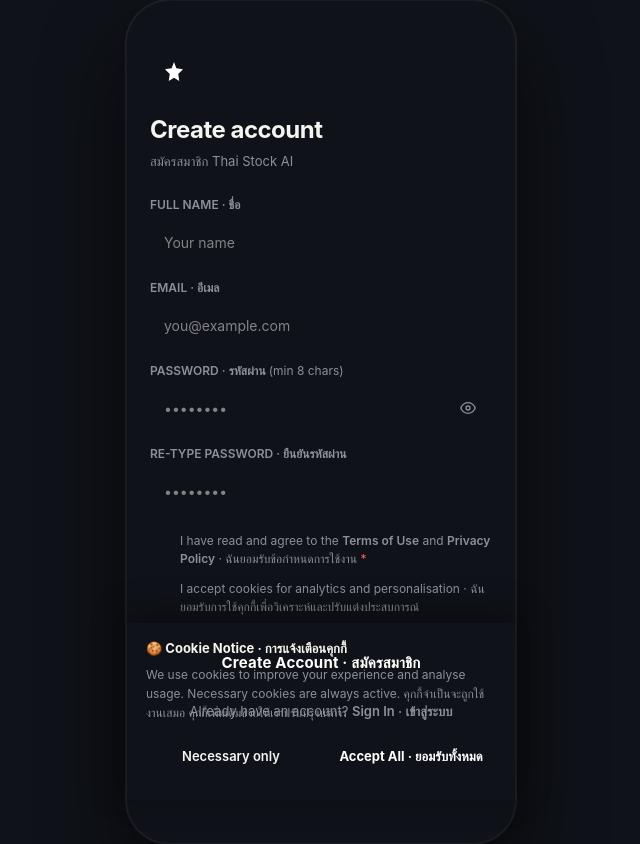
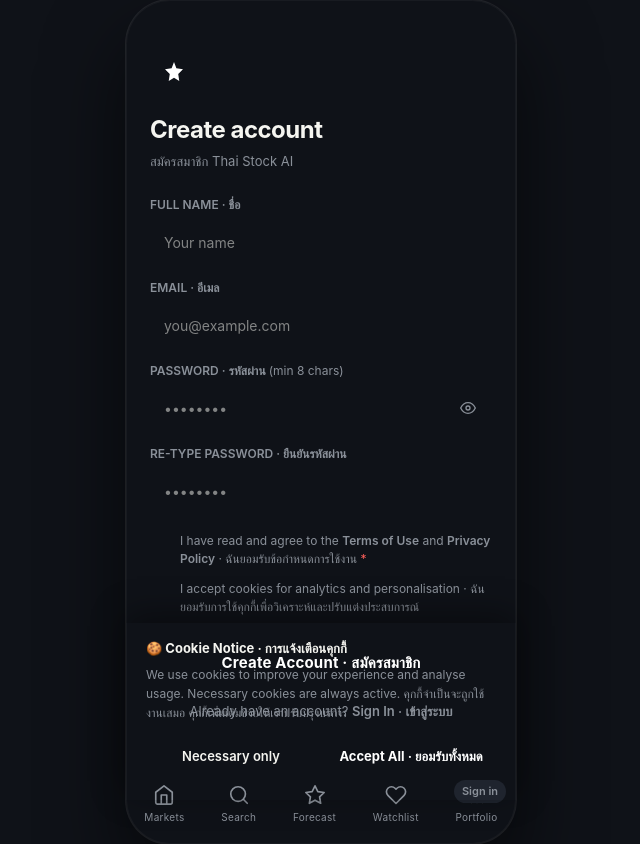
Before and after one commit to runtome/StockApp, a Next.js app: page /register in a window 1280 px wide. Shown: the whole page, without its empty margins (319-959 px from the left). Built offline with nearby package versions, Linux system fonts and the light colour scheme.

Commit message:
Add bottom nav to login and register pages

```diff
--- a/src/app/login/page.tsx
+++ b/src/app/login/page.tsx
@@ -2,7 +2,7 @@
 import { useState, useEffect } from "react";
 import { useRouter } from "next/navigation";
 import Link from "next/link";
-import { PhoneFrame } from "@/components/layout/PhoneFrame";
+import { AppShell } from "@/components/layout/AppShell";
 import { useAuth } from "@/lib/context/AuthContext";
 import { apiLogin } from "@/lib/api/auth-api";
 
@@ -39,7 +39,7 @@
   }
 
   return (
-    <PhoneFrame>
+    <AppShell>
       <div style={{ minHeight: "100%", display: "flex", flexDirection: "column", padding: "0 24px" }}>
         {/* Header */}
         <div style={{ paddingTop: 56, paddingBottom: 32 }}>
@@ -101,6 +101,6 @@
           </div>
         </form>
       </div>
-    </PhoneFrame>
+    </AppShell>
   );
 }
--- a/src/app/register/page.tsx
+++ b/src/app/register/page.tsx
@@ -2,7 +2,7 @@
 import { useState, useEffect } from "react";
 import { useRouter } from "next/navigation";
 import Link from "next/link";
-import { PhoneFrame } from "@/components/layout/PhoneFrame";
+import { AppShell } from "@/components/layout/AppShell";
 import { useAuth } from "@/lib/context/AuthContext";
 import { apiRegister } from "@/lib/api/auth-api";
 
@@ -62,8 +62,8 @@
     : <svg width="16" height="16" viewBox="0 0 24 24" fill="none" stroke="currentColor" strokeWidth="2" strokeLinecap="round" strokeLinejoin="round"><path d="M1 12s4-8 11-8 11 8 11 8-4 8-11 8-11-8-11-8z" /><circle cx="12" cy="12" r="3" /></svg>;
 
   return (
-    <PhoneFrame>
-      <div style={{ minHeight: "100%", display: "flex", flexDirection: "column", padding: "0 24px", overflowY: "auto" }}>
+    <AppShell>
+      <div style={{ minHeight: "100%", display: "flex", flexDirection: "column", padding: "0 24px" }}>
         {/* Header */}
         <div style={{ paddingTop: 48, paddingBottom: 24 }}>
           <div style={{ width: 48, height: 48, borderRadius: 14, background: "var(--color-ai)", display: "flex", alignItems: "center", justifyContent: "center", marginBottom: 16 }}>
@@ -148,6 +148,6 @@
           </div>
         </form>
       </div>
-    </PhoneFrame>
+    </AppShell>
   );
 }
```
